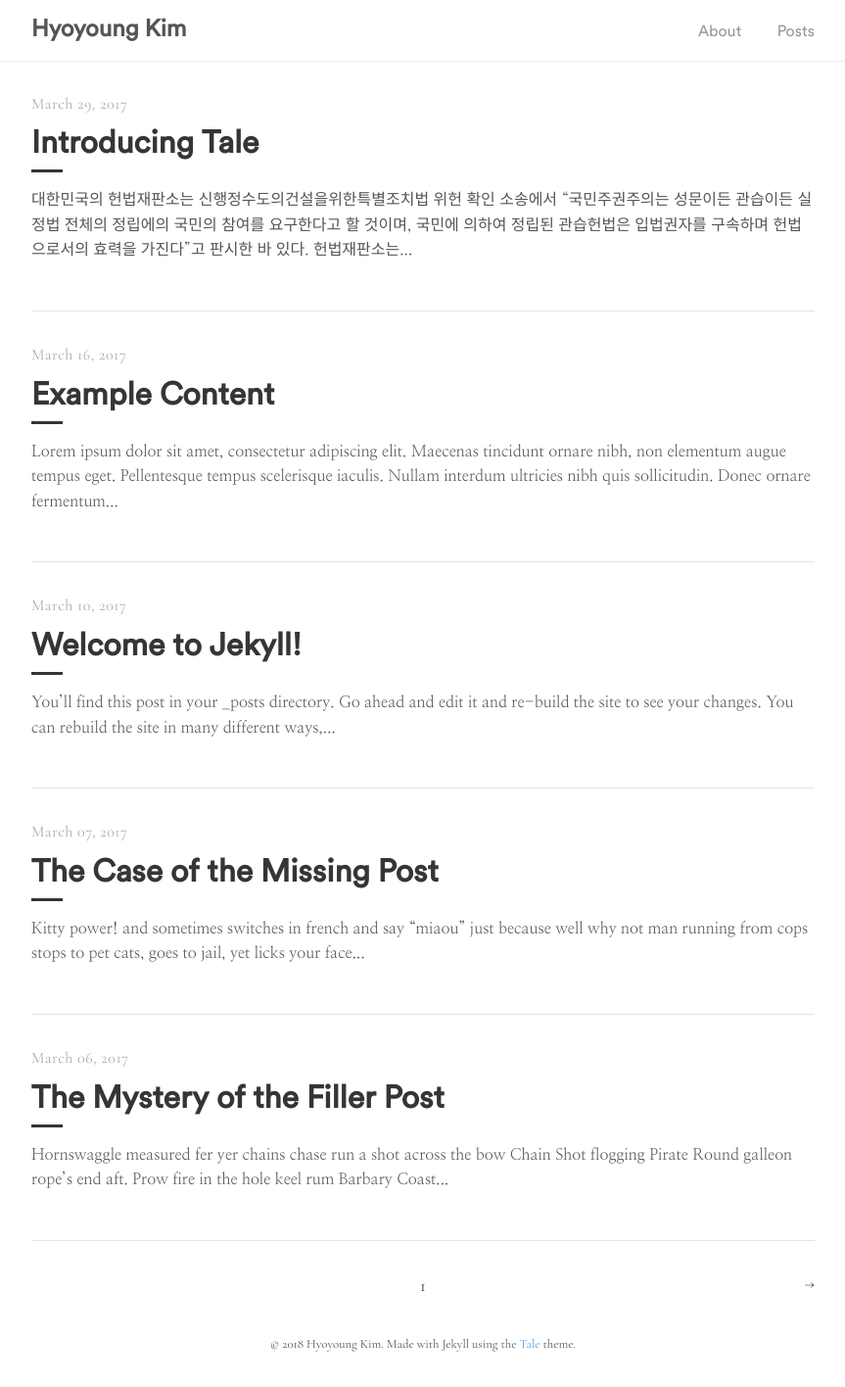
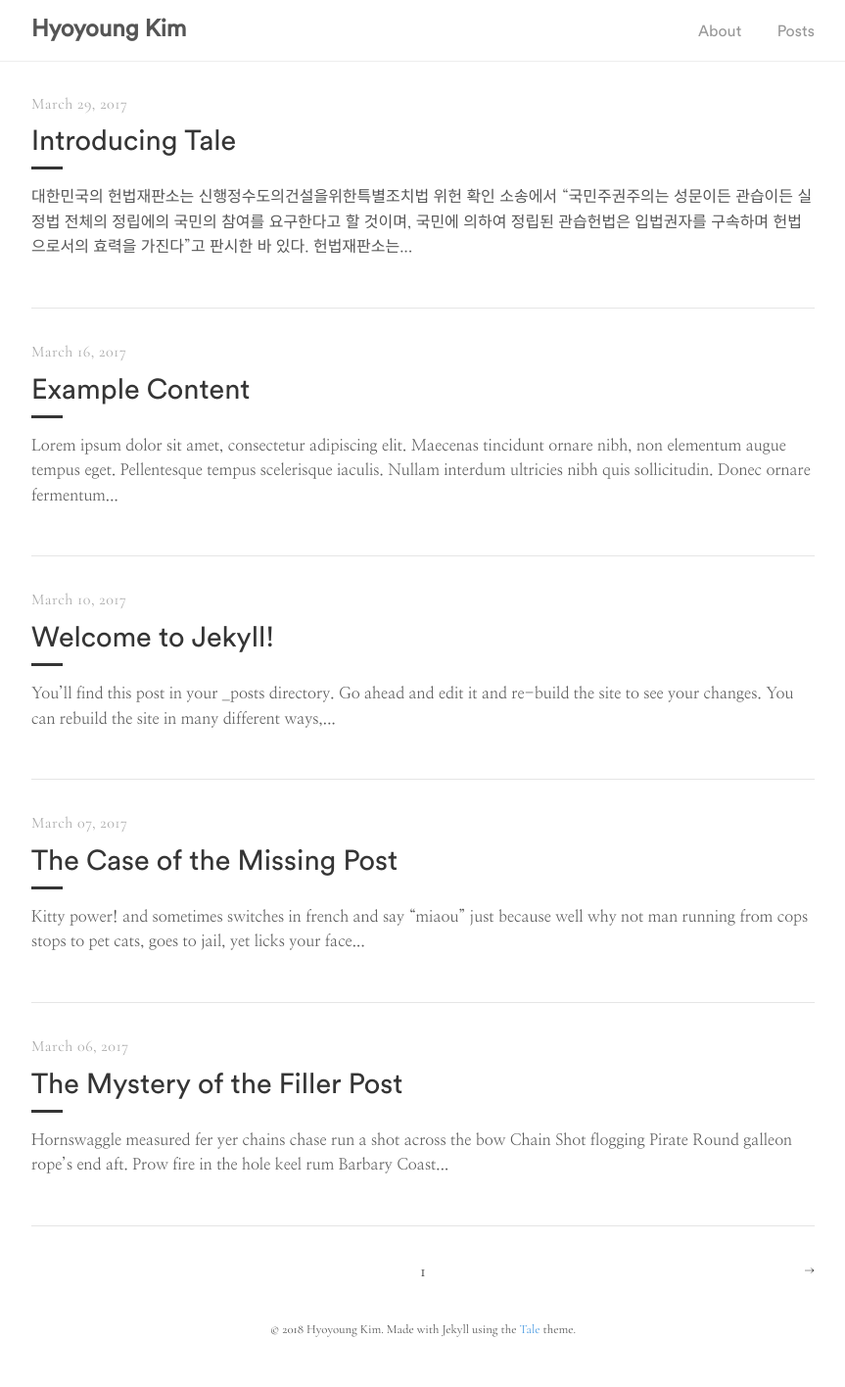
Before and after one commit to hyngkm/hyngkm.github.io, a Jekyll site: the page built from index.html, in a window 1280 px wide. Shown: the whole page at 98% size, without its empty margins (208-1071 px from the left). Built offline with Jekyll 4.4.1, drawn with Linux system fonts in a browser that asks for light colours; the list of posts is cut into pages by our own code.

Commit message:
Update _catalogue.scss

```diff
--- a/_sass/tale/_catalogue.scss
+++ b/_sass/tale/_catalogue.scss
@@ -25,7 +25,9 @@
     color: $default-shade;
     display: block;
     font-family: $sans-serif;
-    font-size: 2rem;
+    font-size: 1.8rem;
+    font-weight: normal;
+    letter-spacing: 0px;
     margin: .5rem 0;
   }
 
```
